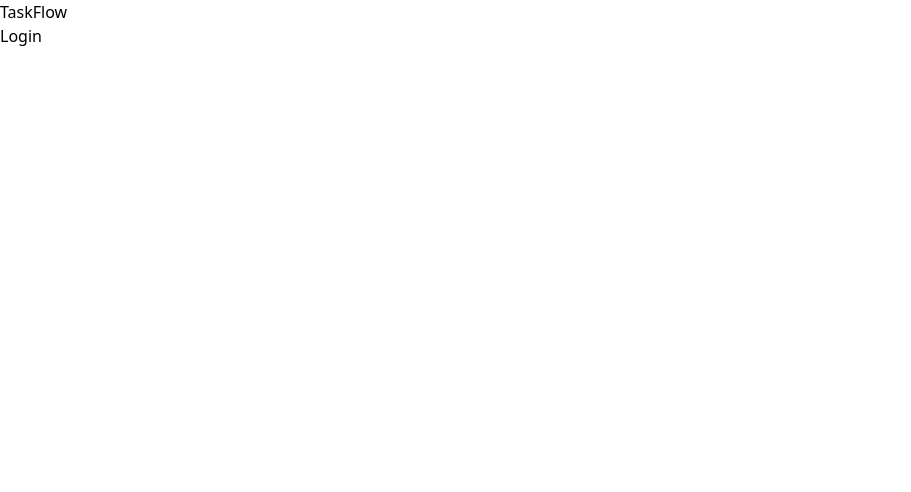
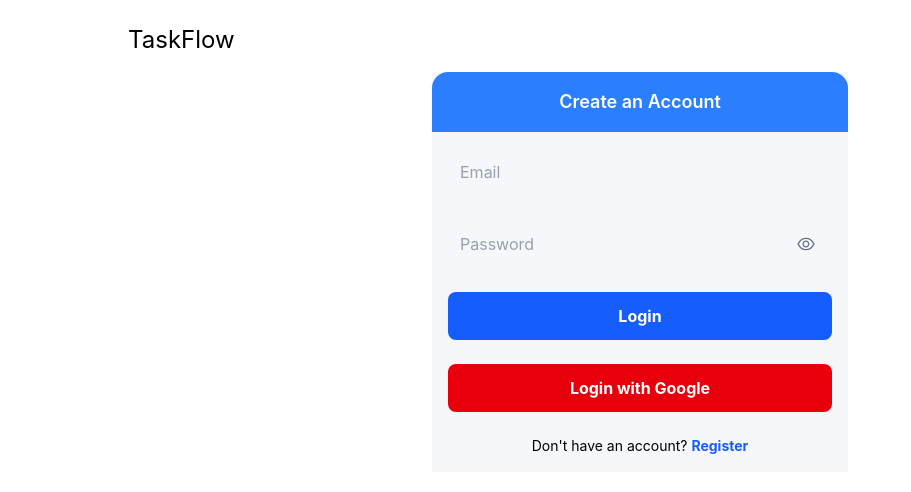
Before and after one commit to Atik471/TaskFlow, a React (Vite) app: page /login in a window 1280 px wide. Shown: the top 492 px of the page, without its empty margins (0-911 px from the left). Built offline with nearby package versions, Linux system fonts and the light colour scheme; no server answers.

Commit message:
added login and register page design

```diff
--- a/index.html
+++ b/index.html
@@ -1,4 +1,4 @@
-<!doctype html>
+<!DOCTYPE html>
 <html lang="en">
   <head>
     <meta charset="UTF-8" />
--- a/src/App.jsx
+++ b/src/App.jsx
@@ -3,10 +3,10 @@ import { Outlet } from 'react-router'
 function App() {
 
   return (
-    <>
-      <h1>TaskFlow</h1>
+    <div className='font-inter mx-[10%] mt-6 min-h-screen'>
+      <h1 className='text-2xl'>TaskFlow</h1>
       <Outlet></Outlet>
-    </>
+    </div>
   )
 }
 
--- a/src/components/Login.jsx
+++ b/src/components/Login.jsx
@@ -7,7 +7,6 @@ import { toast } from "react-toastify";
 import axios from "axios";
 import { APIcontext } from "../contexts/APIprovider";
 import { AiOutlineEye, AiOutlineEyeInvisible } from "react-icons/ai";
-
 
 const Login = () => {
   const {
@@ -22,17 +21,11 @@ const Login = () => {
   const API = useContext(APIcontext);
   const [showPassword, setShowPassword] = useState(false);
 
-
   const handleLoginWithGoogle = () => {
     setLoading(true);
     createWithGoogle()
       .then((userCredential) => {
         setUser(userCredential.user);
-        axios
-          .post(`${API}/jwt`, userCredential.user.email, {
-            withCredentials: true,
-          })
-          .then(res => sessionStorage.setItem('authToken', res.data?.token));
         navigate("/");
         toast.success(`Login Successful`, {
           position: "top-left",
@@ -56,7 +49,8 @@ const Login = () => {
         axios
           .post(`${API}/jwt`, userCredential.user.email, {
             withCredentials: true,
-          }).then(res => sessionStorage.setItem('authToken', res.data?.token))
+          })
+          .then((res) => sessionStorage.setItem("authToken", res.data?.token));
 
         toast.success("Login Successful!", {
           position: "top-left",
@@ -87,69 +81,72 @@ const Login = () => {
   }
 
   return (
-    // <div className="grid md:grid-cols-2 gap-4 items-center min-h-screen bg-secondary px-3">
-    //   <div className="w-full md:w-3/4 lg:w-2/3 mx-auto p-8 bg-primary text-white rounded-xl shadow-lg">
-    //     <h1 className="text-4xl font-bold mb-6 text-center">JOIN US</h1>
+    <div className="flex items-center justify-center py-4 md:px-24 px-6">
+      <div className="w-full md:w-1/2 bg-primary">
+        <div className="bg-blue-500 w-full p-4 text-white font-semibold text-lg text-center rounded-t-2xl">
+          <h1>Create an Account</h1>
+        </div>
 
-    //     <form
-    //       onSubmit={handleSubmit(handleLoginWithEmail)}
-    //       className="space-y-6"
-    //     >
-    //       <div>
-    //         <input
-    //           type="text"
-    //           name="email"
-    //           placeholder="Email"
-    //           {...register("email", { required: "Email is required" })}
-    //           className="w-full p-3 rounded-lg bg-secondary text-white placeholder-gray-300 focus:outline-none focus:ring-2 focus:ring-blue-500"
-    //         />
-    //         {errors.email && <p className="text-red-500 text-sm">{errors.email.message}</p>}
-    //       </div>
+        <form
+          onSubmit={handleSubmit(handleLoginWithEmail)}
+          className="space-y-6 p-4"
+        >
+          <div>
+            <input
+              type="text"
+              name="email"
+              placeholder="Email"
+              {...register("email", { required: "Email is required" })}
+              className="w-full p-3 rounded-lg bg-secondary text-gray-900 placeholder-gray-400 focus:outline-none focus:ring-2 focus:ring-blue-500"
+            />
+            {errors.email && (
+              <p className="text-red-500 text-sm">{errors.email.message}</p>
+            )}
+          </div>
 
-    //       <div className="relative">
-    //         <input
-    //           type={showPassword ? "text" : "password"}
-    //           name="password"
-    //           placeholder="Password"
-    //           {...register("password", { required: "Password is required" })}
-    //           className="w-full p-3 rounded-lg bg-secondary text-white placeholder-gray-300 focus:outline-none focus:ring-2 focus:ring-blue-500"
-    //         />
-    //         <span
-    //           className="absolute right-4 top-1/2 transform -translate-y-1/2 cursor-pointer text-xl text-gray-300"
-    //           onClick={() => setShowPassword(!showPassword)}
-    //         >
-    //           {showPassword ? <AiOutlineEyeInvisible /> : <AiOutlineEye />}
-    //         </span>
-    //         {errors.password && <p className="text-red-500 text-sm">{errors.password.message}</p>}
-    //       </div>
+          <div className="relative">
+            <input
+              type={showPassword ? "text" : "password"}
+              name="password"
+              placeholder="Password"
+              {...register("password", { required: "Password is required" })}
+              className="w-full p-3 rounded-lg bg-secondary text-gray-900 placeholder-gray-400 focus:outline-none focus:ring-2 focus:ring-blue-500"
+            />
+            <span
+              className="absolute right-4 top-1/2 transform -translate-y-1/2 cursor-pointer text-xl text-gray-500 hover:text-gray-700 transition-all duration-300"
+              onClick={() => setShowPassword(!showPassword)}
+            >
+              {showPassword ? <AiOutlineEyeInvisible /> : <AiOutlineEye />}
+            </span>
+            {errors.password && (
+              <p className="text-red-500 text-sm">{errors.password.message}</p>
+            )}
+          </div>
 
-    //       <input
-    //         type="submit"
-    //         value="Login"
-    //         className="w-full py-3 bg-blue-600 text-white font-bold rounded-lg cursor-pointer hover:bg-blue-700 transition-all duration-300"
-    //       />
+          <input
+            type="submit"
+            value="Login"
+            className="w-full py-3 bg-blue-600 text-white font-bold rounded-lg cursor-pointer hover:bg-blue-700 transition-all duration-300"
+          />
 
-    //       <p className="mt-4 text-center text-sm">
-    //         Don&apos;t have an account?{" "}
-    //         <span
-    //           className="text-blue-600 cursor-pointer font-bold"
-    //           onClick={() => navigate("/register")}
-    //         >
-    //           Register
-    //         </span>
-    //       </p>
-    //     </form>
+          <button
+            onClick={handleLoginWithGoogle}
+            className="w-full  py-3 bg-red-600 text-white font-bold rounded-lg cursor-pointer hover:bg-red-700 transition-all duration-300 flex items-center justify-center"
+          >
+            Login with Google
+          </button>
 
-    //     <button
-    //       onClick={handleLoginWithGoogle}
-    //       className="w-full mt-4 py-3 bg-red-600 text-white font-bold rounded-lg cursor-pointer hover:bg-red-700 transition-all duration-300 flex items-center justify-center"
-    //     >
-    //       Login with Google
-    //     </button>
-    //   </div>
-    // </div>
-    <div>
-        Login
+          <p className="mt-4 text-center text-sm">
+            Don&apos;t have an account?{" "}
+            <span
+              className="text-blue-600 cursor-pointer font-bold"
+              onClick={() => navigate("/register")}
+            >
+              Register
+            </span>
+          </p>
+        </form>
+      </div>
     </div>
   );
 };
--- a/src/components/Register.jsx
+++ b/src/components/Register.jsx
@@ -1,10 +1,205 @@
+import { useContext, useState } from "react";
+import { useForm } from "react-hook-form";
+import { AuthContext } from "../contexts/AuthProvider";
+import { toast } from "react-toastify";
+import { useNavigate } from "react-router";
+import { AiOutlineEye, AiOutlineEyeInvisible } from "react-icons/ai";
+import axios from "axios";
+import { APIcontext } from "../contexts/APIprovider";
 
 const Register = () => {
+  const [loading, setLoading] = useState(false);
+  const [showPassword, setShowPassword] = useState(false);
+  const navigate = useNavigate();
+  const API = useContext(APIcontext);
+  const { setUser, createWithGoogle, createWithEmail } =
+    useContext(AuthContext);
+  const {
+    register,
+    handleSubmit,
+    watch,
+    formState: { errors },
+  } = useForm();
+
+  const handleRegisterWithGoogle = () => {
+    setLoading(true);
+    createWithGoogle()
+      .then((userCredential) => {
+        setUser(userCredential.user);
+        axios
+          .post(`${API}/users/register`, {
+            email: userCredential.user.email,
+            name: userCredential.user.displayName,
+            uid: userCredential.user.uid,
+          })
+          .then((res) => console.log(res.data))
+          .catch((err) => console.log(err));
+        navigate("/");
+        toast.success("Registration Successful!", {
+          position: "top-left",
+          autoClose: 2000,
+        });
+      })
+      .catch((error) => {
+        const errorMessage = error.message;
+        toast.error(`Registration Failed! ${errorMessage}`, {
+          position: "top-left",
+          autoClose: 2000,
+        });
+      })
+      .finally(() => {
+        setLoading(false);
+      });
+  };
+
+  const handleRegisterWithEmail = async (data) => {
+    const passwordRegex = /^(?=.*[a-z])(?=.*[A-Z]).{6,}$/;
+
+    if (!passwordRegex.test(data.password)) {
+      toast.error(
+        "Password must contain at least one uppercase letter, one lowercase letter, and be at least 6 characters long.",
+        {
+          position: "top-center",
+          autoClose: 3000,
+        }
+      );
+      return;
+    }
+
+    setLoading(true);
+    try {
+      const userCredential = await createWithEmail(
+        data.email,
+        data.password,
+        data.name,
+        data.photoURL
+      );
+      setUser(userCredential.user);
+      axios
+        .post(`${API}/users/register`, {
+          email: userCredential.user.email,
+          name: userCredential.user.displayName,
+          uid: userCredential.user.uid,
+        })
+        .then((res) => console.log(res.data))
+        .catch((err) => console.log(err));
+      toast.success("Registration Successful!", {
+        position: "top-left",
+        autoClose: 2000,
+      });
+      navigate("/");
+    } catch (err) {
+      const errorMessage = err.message || "An unknown error occurred.";
+      toast.error(`Registration Failed! ${errorMessage}`, {
+        position: "top-left",
+        autoClose: 2000,
+      });
+    } finally {
+      setLoading(false);
+    }
+  };
+
+  if (loading) {
     return (
-        <div>
+      <div className="flex justify-center items-center h-screen">
+        Loading...
+      </div>
+    );
+  }
 
+  return (
+    <div className="flex items-center justify-center py-4 md:px-24 px-6">
+      <div className="w-full md:w-1/2 bg-primary">
+        <div className="bg-blue-500 w-full p-4 text-white font-semibold text-lg text-center rounded-t-2xl">
+          <h1>Create an Account</h1>
         </div>
-    );
+        <form
+          onSubmit={handleSubmit(handleRegisterWithEmail)}
+          className="space-y-6 p-4"
+        >
+          <div>
+            <input
+              type="text"
+              name="email"
+              placeholder="Email"
+              {...register("email", { required: "Email is required" })}
+              className="w-full p-3 rounded-lg bg-secondary text-gray-900 placeholder-gray-400 focus:outline-none focus:ring-2 focus:ring-blue-500"
+            />
+            {errors.email && (
+              <p className="text-red-500 text-sm">{errors.email.message}</p>
+            )}
+          </div>
+
+          <div className="relative">
+            <input
+              type={showPassword ? "text" : "password"}
+              name="password"
+              placeholder="Password"
+              {...register("password", { required: "Password is required" })}
+              className="w-full p-3 rounded-lg bg-secondary text-gray-900 placeholder-gray-400  focus:outline-none focus:ring-2 focus:ring-blue-500"
+            />
+            <span
+              className="absolute right-4 top-1/2 transform -translate-y-1/2 cursor-pointer text-xl text-gray-500 hover:text-gray-700 transition-all duration-300"
+              onClick={() => setShowPassword(!showPassword)}
+            >
+              {showPassword ? <AiOutlineEyeInvisible /> : <AiOutlineEye />}
+            </span>
+            {errors.password && (
+              <p className="text-red-500 text-sm">{errors.password.message}</p>
+            )}
+          </div>
+
+          <div className="relative">
+            <input
+              type={showPassword ? "text" : "password"}
+              name="confirmPassword"
+              placeholder="Confirm Password"
+              {...register("confirmPassword", {
+                required: "Confirm Password is required",
+                validate: (value) =>
+                  value === watch("password") || "Passwords do not match",
+              })}
+              className="w-full p-3 rounded-lg bg-secondary text-gray-900 placeholder-gray-400  focus:outline-none focus:ring-2 focus:ring-blue-500"
+            />
+            <span
+              className="absolute right-4 top-1/2 transform -translate-y-1/2 cursor-pointer text-xl text-gray-500 hover:text-gray-700 transition-all duration-300"
+              onClick={() => setShowPassword(!showPassword)}
+            >
+              {showPassword ? <AiOutlineEyeInvisible /> : <AiOutlineEye />}
+            </span>
+            {errors.confirmPassword && (
+              <p className="text-red-500 text-sm">
+                {errors.confirmPassword.message}
+              </p>
+            )}
+          </div>
+
+          <input
+            type="submit"
+            value="Register"
+            className="w-full py-3 bg-blue-500 text-white font-bold rounded-lg cursor-pointer hover:bg-blue-600 transition-all duration-300"
+          />
+
+          <button
+            onClick={handleRegisterWithGoogle}
+            className="w-full py-3 bg-red-600 text-white font-bold rounded-lg cursor-pointer hover:bg-red-800 transition-all duration-300 flex items-center justify-center"
+          >
+            Register with Google
+          </button>
+
+          <p className="mt-4 text-center text-sm">
+            Already have an account?{" "}
+            <span
+              className="text-blue-600 cursor-pointer font-bold"
+              onClick={() => navigate("/login")}
+            >
+              Login
+            </span>
+          </p>
+        </form>
+      </div>
+    </div>
+  );
 };
 
 export default Register;
--- a/src/index.css
+++ b/src/index.css
@@ -1 +1,8 @@
 @import "tailwindcss";
+@import url('https://fonts.googleapis.com/css2?family=Interital,opsz,wght@0,14..32,100..900;1,14..32,100..900&display=swap');
+
+
+@theme {
+    --font-inter: "Inter", serif;
+    --color-primary: #F6F7FA;
+  }
```
